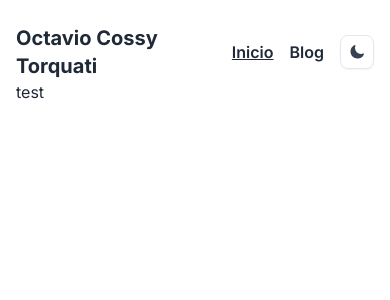
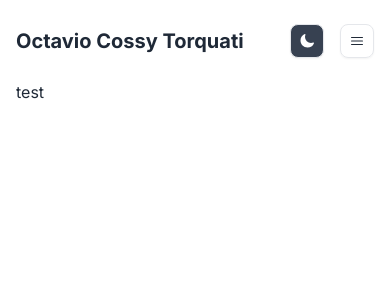
Before and after one commit to Octaviocossy/portfolio_2023, a Next.js app: page / in a window 390 px wide. Shown: the top 300 px of the page. Built offline with nearby package versions, Linux system fonts and the light colour scheme.

Commit message:
🌈 design: modify navbar buttons

```diff
--- a/src/modules/ui/interfaces/Navbar.interface.tsx
+++ b/src/modules/ui/interfaces/Navbar.interface.tsx
@@ -1,6 +1,6 @@
 "use client";
 
-import { MoonIcon, SunIcon } from "@heroicons/react/24/solid";
+import { Bars3Icon, MoonIcon, SunIcon } from "@heroicons/react/24/solid";
 import { usePathname } from "next/navigation";
 
 import { ERoutes } from "@/models";
@@ -32,7 +32,7 @@ const Navbar = () => {
         <h1 className="font-bold text-xl flex-1">
           {mobile ? ".ovct" : "Octavio Cossy Torquati"}
         </h1>
-        <nav>
+        <nav className="hidden sm:block">
           <ul className="flex space-x-4">
             <li>
               <Link href={ERoutes.HOME} isCurrent={pathname === ERoutes.HOME}>
@@ -44,7 +44,7 @@ const Navbar = () => {
                 Blog
               </Link>
             </li>
-            <li className="hidden sm:block">
+            <li>
               <Link
                 href={"https://github.com/Octaviocossy/portfolio_2023"}
                 target={"_blank"}
@@ -57,13 +57,22 @@ const Navbar = () => {
           </ul>
         </nav>
       </section>
-      <section className="space-x-4 flex">
-        <Button onClick={handleTheme}>
+      <section className="flex">
+        <Button
+          onClick={handleTheme}
+          className="bg-gray-700 hover:bg-gray-800 dark:bg-yellow-500 dark:border-yellow-800 dark:hover:bg-yellow-600"
+        >
           {theme === "light" ? (
-            <MoonIcon className="w-4 h-4 text-gray-700" />
+            <MoonIcon className="w-4 h-4 text-white" />
           ) : (
             <SunIcon className="w-4 h-4 text-white" />
           )}
+        </Button>
+        <Button
+          onClick={() => console.log("testing")}
+          className="ml-4 block sm:hidden"
+        >
+          <Bars3Icon className="w-4 h-4 text-gray-800 dark:text-white" />
         </Button>
       </section>
     </header>
```
